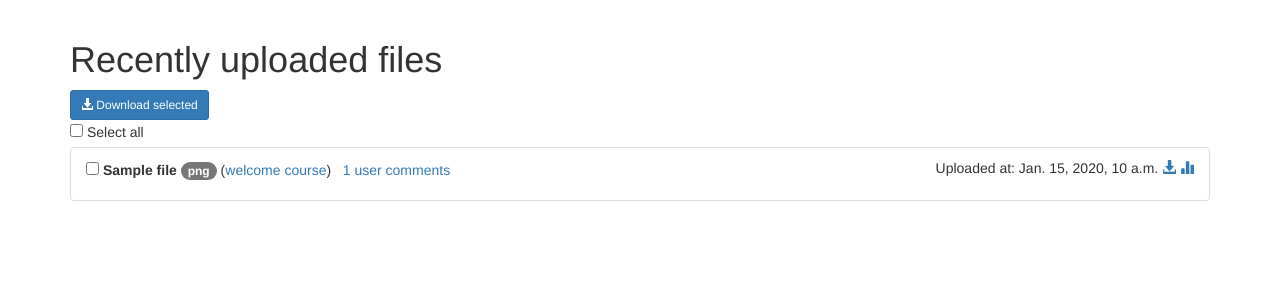
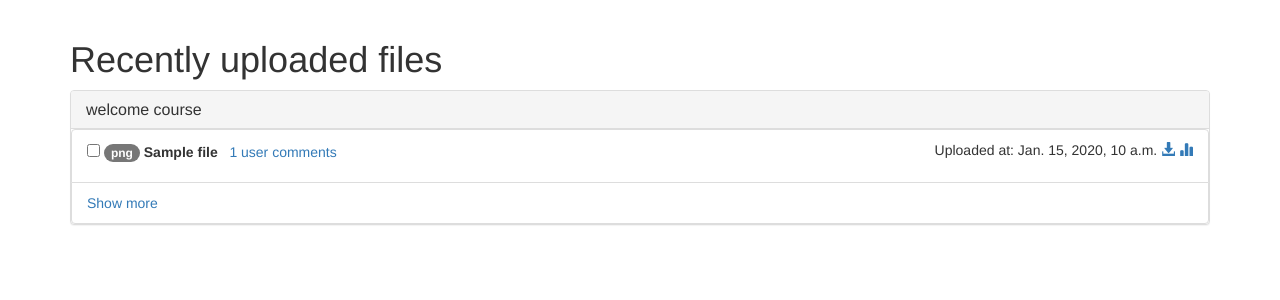
Before and after one commit to orhanhenrik/tdt4140G70-backend, a Django app: page / in a window 1280 px wide. Shown: the part 52-352 px from the top of the page. Run offline with Django 3.2, Linux system fonts and the light colour scheme; a user stored in the database is signed in; data comes from the database, SQL or seed files in the repository; tables that the repository leaves empty hold one stand-in row (values such as "Sample post"); some libraries are stand-ins or nearby versions.

Commit message:
Fix home feed and file page according to user tests

```diff
--- a/files/templates/files/file_list.html
+++ b/files/templates/files/file_list.html
@@ -1,22 +1,22 @@
-<form method="get" action="{% url 'file-list' %}">
+<form method="get" action="{% url 'file-list' %}" style="margin:0px">
+    {% if not feed_view %}
         <button type="submit" class="btn btn-sm btn-primary">
             <span class="glyphicon glyphicon-download-alt" aria-hidden="true"></span> Download selected
         </button>
         <br/>
         <input type="checkbox" id="select-all" onClick="c=document.getElementsByName('checks');for(i=0;i<c.length;i++){c[i].checked=this.checked}"/>
         <label for="select-all" style="font-weight: normal">Select all</label><br/>
-
-    <ul class="list-group">
+    {% endif %}
+    <ul class="list-group" style="margin:0px">
     {% for file in files %}
         <li class="list-group-item clearfix">
             <div class="list-group-item-heading">
                 <input type="checkbox" name="checks" value="{{ file.id }}" id="check-{{ file.id }}" />
                 <label for="check-{{ file.id }}">
+                    <span class="badge">{{ file.extension }}</span>
                     {{ file.name }}
                 </label>
-                <span>
-                    <span class="badge">{{ file.extension }}</span>
-                </span>
+
                 {% if include_course_name %}
                     (<a href="{% url 'course-detail' file.course.id %}">{{ file.course.name }}</a>)
                 {% endif %}
@@ -41,7 +41,15 @@
                 </div>
             {% endif %}
         </li>
-
     {% endfor %}
+    {% if show_more_url %}
+        <li class="list-group-item clearfix">
+            <div class="list-group-item-body">
+                <a href="{{ show_more_url }}">
+                    Show more
+                </a>
+            </div>
+        </li>
+    {% endif %}
     </ul>
 </form>
--- a/home/templates/home/feed.html
+++ b/home/templates/home/feed.html
@@ -2,7 +2,17 @@
 
 {% block content %}
     <h1>Recently uploaded files</h1>
-    {% with True as include_course_name %}
-        {% include 'files/file_list.html' %}
-    {% endwith %}
+    {% for course in courses %}
+        <div class="panel panel-default">
+            <div class="panel-heading">
+                <h3 class="panel-title">{{ course.name }}</h3>
+            </div>
+            <div class="panel-body" style="padding:0px">
+            {% with True as feed_view %}
+                {% url 'course-detail' course.id as course_url %}
+                {% include 'files/file_list.html' with files=course.files.all|slice:":2" show_more_url=course_url %}
+            {% endwith %}
+            </div>
+        </div>
+    {% endfor %}
 {% endblock content %}
--- a/home/views.py
+++ b/home/views.py
@@ -7,7 +7,7 @@ from files.models import File
 @login_required()
 def feed(request):
     courses = request.user.courses_subscribed_to.all()
-    files = File.objects.filter(course__in=courses).order_by('-created_at')
+    #files = File.objects.filter(course__in=courses).order_by('-created_at')
     return render(request, 'home/feed.html', {
-        'files': files
+        'courses': courses
     })
```
Also changed, not shown: files/views.py (+6 -4 lines). Lines whose indentation alone changed are shown as unchanged.
